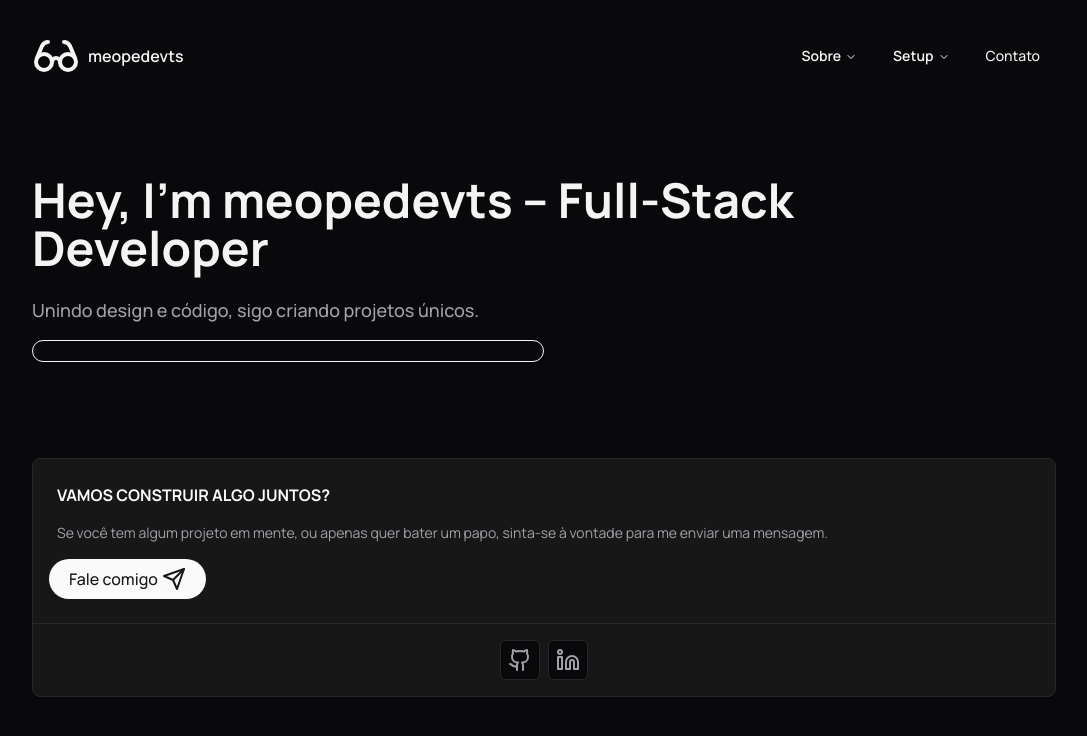
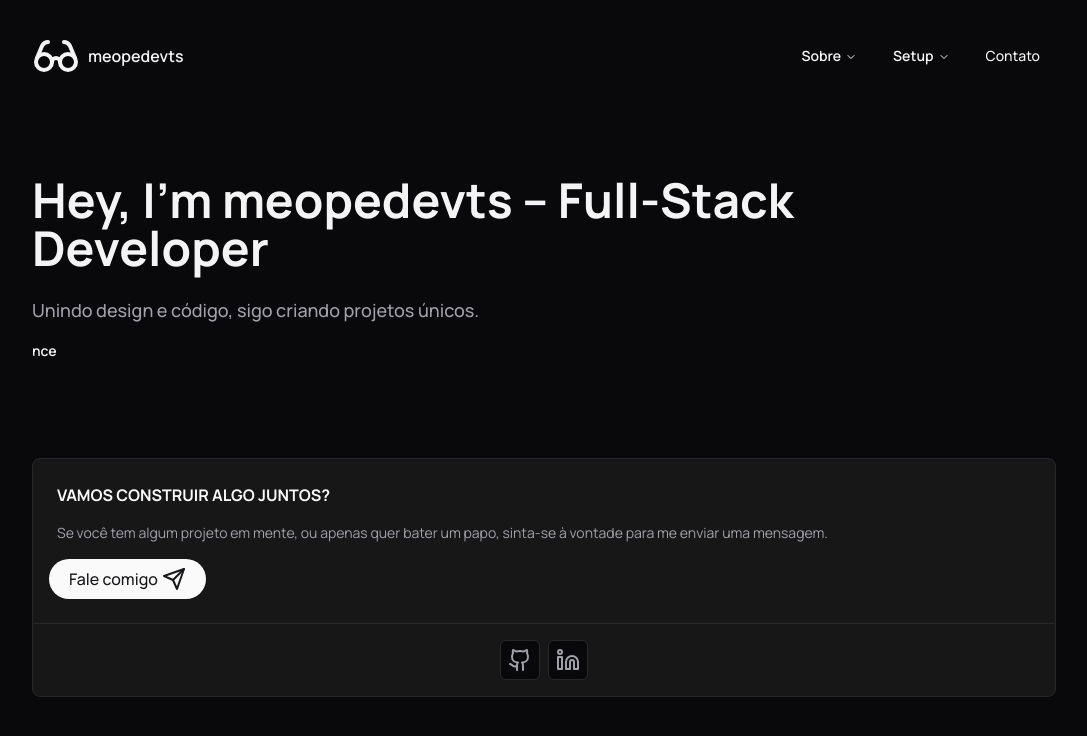
Before and after one commit to meopedevts/personal-portfolio, a Next.js app: page / in a window 1280 px wide. Shown: the top 736 px of the page, without its empty margins (96-1183 px from the left). Built offline with nearby package versions, Linux system fonts and the light colour scheme.

Commit message:
refactor: Alteração do marquee onde foi alterado o arredondamento e alterada a borda para transparente, alterado a página home onde foi alterado o tamanho da div que recebe o componente marquee, alterado de max-w-lg para max-w-xs

```diff
--- a/app/(landing)/page.tsx
+++ b/app/(landing)/page.tsx
@@ -15,7 +15,7 @@
             </h2>
           </div>
         </div>
-        <div className="flex flex-col gap-6 md:max-w-lg">
+        <div className="flex flex-col gap-6 md:max-w-xs">
           <Marquee className="flex justify-center text-center">
             <h3 className="relative flex items-center pl-5 text-sm">
               <span className="font-semibold">
--- a/components/sign/sign.tsx
+++ b/components/sign/sign.tsx
@@ -12,7 +12,7 @@
   const marqueeRef = useRef<HTMLDivElement>(null)
 
   return (
-    <div className="w-full overflow-hidden rounded-2xl border border-zinc-100">
+    <div className="w-full overflow-hidden rounded-lg border border-transparent ">
       <div
         className={cn('nowrap animate-marquee duration-6000', className)}
         ref={marqueeRef}
```
